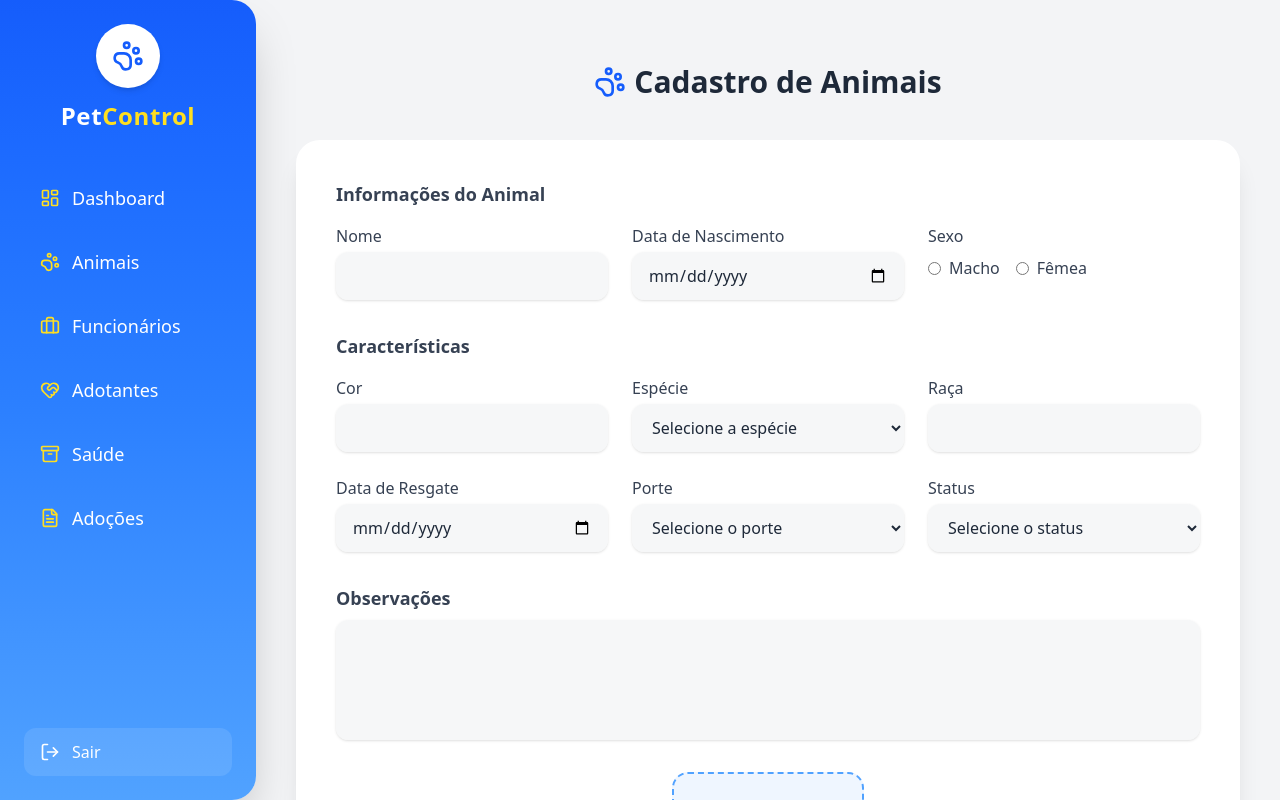
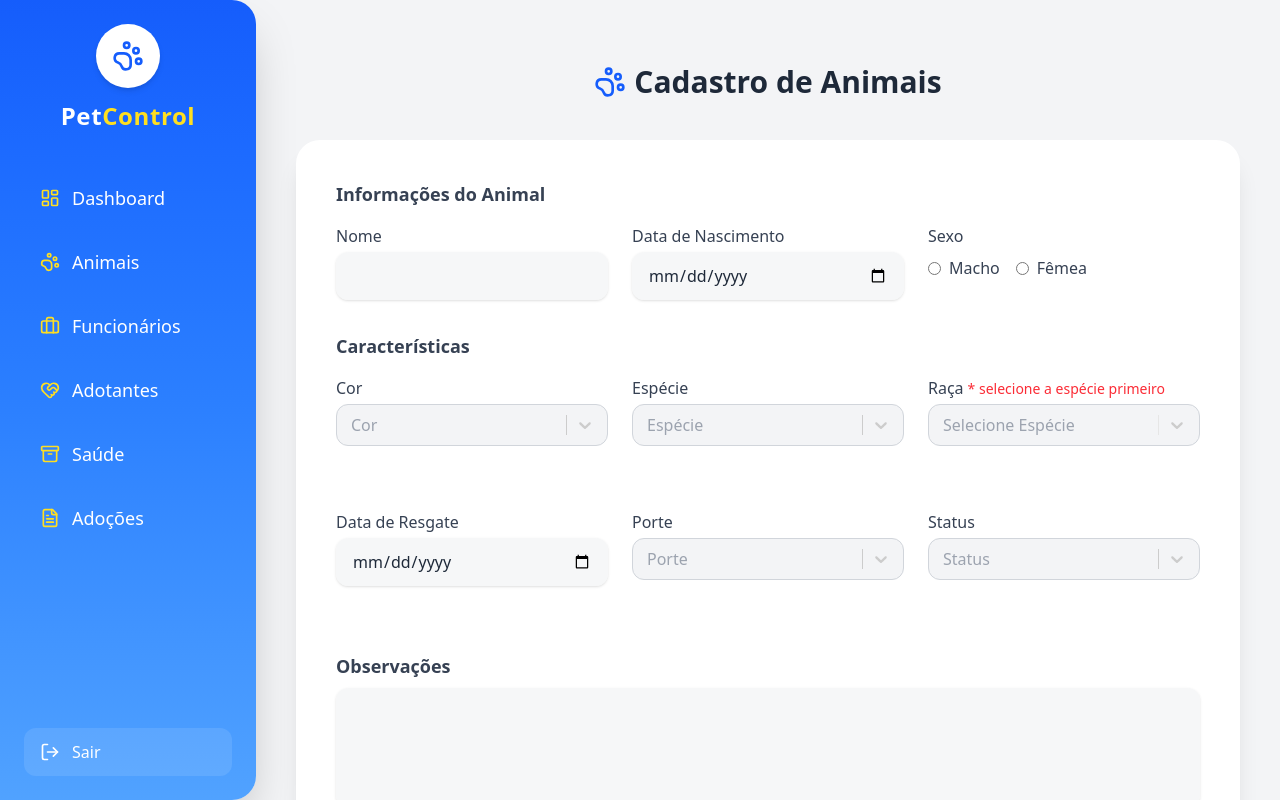
Before and after one commit to NexusTech-Dev/Bonny, a React (Vite) app: page /animals in a window 1280 px wide. Built offline with nearby package versions, Linux system fonts and the light colour scheme; no server answers; the database is empty; sample sign-in values are in the browser's storage.

Commit message:
update: atualiza estilos da tela de registro de animais

```diff
--- a/src/pages/Animal/AnimalRegister.tsx
+++ b/src/pages/Animal/AnimalRegister.tsx
@@ -1,9 +1,11 @@
-import React, { useState } from "react";
-import { motion } from "framer-motion";
-import { PawPrint, Save, Upload } from "lucide-react";
-import { useNavigate } from "react-router-dom";
-import { registerAnimal } from "../../services/animalService.ts";
+import React, {useState} from "react";
+import {motion} from "framer-motion";
+import {PawPrint, Save, Upload} from "lucide-react";
+import {useNavigate} from "react-router-dom";
+import {registerAnimal} from "../../services/animalService.ts";
 import toast from "react-hot-toast";
+import Select from "react-select";
+import { colors, dogBreeds, catBreeds } from "./animalOptions.ts"
 
 export default function AnimalRegister() {
     const [preview, setPreview] = useState<string | null>(null);
@@ -29,9 +31,9 @@ export default function AnimalRegister() {
     const handleChange = (
         e: React.ChangeEvent<HTMLInputElement | HTMLSelectElement | HTMLTextAreaElement>
     ) => {
-        const { name, value } = e.target;
-        setFormData({ ...formData, [name]: value });
-        setErrors({ ...errors, [name]: "" });
+        const {name, value} = e.target;
+        setFormData({...formData, [name]: value});
+        setErrors({...errors, [name]: ""});
     };
 
     const handleImageChange = (e: React.ChangeEvent<HTMLInputElement>) => {
@@ -39,7 +41,7 @@ export default function AnimalRegister() {
         if (file) {
             setPreview(URL.createObjectURL(file));
             setImageFile(file);
-            setErrors({ ...errors, image: "" });
+            setErrors({...errors, image: ""});
         }
     };
 
@@ -87,51 +89,85 @@ export default function AnimalRegister() {
 
     const inputModern = (error?: boolean) =>
         `w-full px-4 py-3 rounded-xl shadow-sm focus:ring-2 focus:outline-none transition placeholder-gray-400 text-gray-800 ` +
-        (error
-            ? "border-2 border-red-500 focus:ring-red-500 bg-red-50"
-            : "bg-gray-100/70 focus:ring-blue-500");
+        (error ? "border-2 border-red-500 focus:ring-red-500 bg-red-50" : "bg-gray-100/70 focus:ring-blue-500");
+
+    const selectStyles = (error?: boolean) => ({
+        control: (base: any) => ({
+            ...base,
+            borderRadius: "0.75rem",
+            padding: "2px 4px",
+            backgroundColor: "#f3f4f6",
+            borderColor: error ? "#ef4444" : "#d1d5db",
+            boxShadow: "none",
+            "&:hover": {borderColor: "#3b82f6"},
+        }),
+        menu: (base: any) => ({
+            ...base,
+            borderRadius: "0.75rem",
+            zIndex: 10,
+            backgroundColor: "#ffffff",
+            boxShadow: "0 4px 14px rgba(0,0,0,0.1)",
+        }),
+        option: (base: any, state: any) => ({
+            ...base,
+            backgroundColor: state.isSelected ? "#3b82f6" : state.isFocused ? "#e0f2fe" : "#ffffff",
+            color: state.isSelected ? "#ffffff" : "#111827",
+            cursor: "pointer",
+            transition: "background-color 0.15s ease",
+        }),
+        placeholder: (base: any) => ({...base, color: "#9ca3af"}),
+        singleValue: (base: any) => ({...base, color: "#1f2937"}),
+    });
 
     const errorStyle = "text-sm text-red-500 mt-1";
 
+    const breedOptions = formData.species === "cachorro" ? dogBreeds : formData.species === "gato" ? catBreeds : [];
+
     return (
-        <div className="min-h-screen flex flex-col items-center px-4 py-10">
+        <div className="relative z-10 min-h-screen flex flex-col items-center px-4 py-10">
             <motion.h1
-                initial={{ opacity: 0, y: -20 }}
-                animate={{ opacity: 1, y: 0 }}
-                transition={{ duration: 0.6 }}
+                initial={{opacity: 0, y: -20}}
+                animate={{opacity: 1, y: 0}}
+                transition={{duration: 0.6}}
                 className="text-2xl md:text-3xl font-extrabold text-gray-800 mb-10 flex items-center gap-2 text-center"
             >
-                <PawPrint className="w-7 h-7 md:w-8 md:h-8 text-blue-600" /> Cadastro de Animais
+                <PawPrint className="w-7 h-7 md:w-8 md:h-8 text-blue-600"/> Cadastro de Animais
             </motion.h1>
 
             <motion.form
                 onSubmit={handleSubmit}
-                initial={{ opacity: 0, scale: 0.95 }}
-                animate={{ opacity: 1, scale: 1 }}
-                transition={{ duration: 0.6 }}
-                className="bg-white w-full max-w-5xl rounded-3xl shadow-xl p-6 md:p-10 space-y-8"
+                initial={{opacity: 0, scale: 0.95}}
+                animate={{opacity: 1, scale: 1}}
+                transition={{duration: 0.6}}
+                className="bg-white w-full max-w-5xl rounded-3xl shadow-xl p-6 md:p-10 space-y-8 overflow-visible"
             >
                 <section>
                     <h2 className="text-lg font-semibold text-gray-700 mb-4">Informações do Animal</h2>
                     <div className="grid grid-cols-1 sm:grid-cols-2 lg:grid-cols-3 gap-6">
                         <div className="flex flex-col">
                             <label className="mb-1 font-medium text-gray-700">Nome</label>
-                            <input type="text" name="name" value={formData.name} onChange={handleChange} className={inputModern(!!errors.name)} />
+                            <input type="text" name="name" value={formData.name} onChange={handleChange}
+                                   className={inputModern(!!errors.name)}/>
                             {errors.name && <span className={errorStyle}>{errors.name}</span>}
                         </div>
+
                         <div className="flex flex-col">
                             <label className="mb-1 font-medium text-gray-700">Data de Nascimento</label>
-                            <input type="date" name="birthDate" value={formData.birthDate} onChange={handleChange} className={inputModern(!!errors.birthDate)} />
+                            <input type="date" name="birthDate" value={formData.birthDate} onChange={handleChange}
+                                   className={inputModern(!!errors.birthDate)}/>
                             {errors.birthDate && <span className={errorStyle}>{errors.birthDate}</span>}
                         </div>
+
                         <div className="flex flex-col">
                             <label className="mb-1 font-medium text-gray-700">Sexo</label>
                             <div className="flex flex-wrap gap-4 items-center mt-1">
                                 <label className="flex items-center gap-2 text-gray-700">
-                                    <input type="radio" name="sex" value="M" onChange={handleChange} className="accent-blue-600" /> Macho
+                                    <input type="radio" name="sex" value="M" onChange={handleChange}
+                                           className="accent-blue-600"/> Macho
                                 </label>
                                 <label className="flex items-center gap-2 text-gray-700">
-                                    <input type="radio" name="sex" value="F" onChange={handleChange} className="accent-blue-600" /> Fêmea
+                                    <input type="radio" name="sex" value="F" onChange={handleChange}
+                                           className="accent-blue-600"/> Fêmea
                                 </label>
                             </div>
                             {errors.sex && <span className={errorStyle}>{errors.sex}</span>}
@@ -142,51 +178,120 @@ export default function AnimalRegister() {
                 <section>
                     <h2 className="text-lg font-semibold text-gray-700 mb-4">Características</h2>
                     <div className="grid grid-cols-1 sm:grid-cols-2 lg:grid-cols-3 gap-6">
-                        <div className="flex flex-col">
+                        <div className="flex flex-col mb-10 text-md">
                             <label className="mb-1 font-medium text-gray-700">Cor</label>
-                            <input type="text" name="color" value={formData.color} onChange={handleChange} className={inputModern(!!errors.color)} />
+                            <Select
+                                options={colors.map((color) => ({label: color, value: color}))}
+                                value={colors.find(c => c === formData.color) ? {
+                                    label: formData.color,
+                                    value: formData.color
+                                } : null}
+                                onChange={(option) => setFormData({...formData, color: option?.value || ""})}
+                                placeholder="Cor"
+                                styles={selectStyles(!!errors.color)}
+                            />
                             {errors.color && <span className={errorStyle}>{errors.color}</span>}
                         </div>
-                        <div className="flex flex-col">
+
+                        <div className="flex flex-col mb-10">
                             <label className="mb-1 font-medium text-gray-700">Espécie</label>
-                            <select name="species" value={formData.species} onChange={handleChange} className={inputModern(!!errors.species)}>
-                                <option value="">Selecione a espécie</option>
-                                <option value="cachorro">Cachorro</option>
-                                <option value="gato">Gato</option>
-                            </select>
+                            <Select
+                                options={[
+                                    {label: "Cachorro", value: "cachorro"},
+                                    {label: "Gato", value: "gato"},
+                                ]}
+                                value={
+                                    formData.species
+                                        ? {
+                                            label: formData.species[0].toUpperCase() + formData.species.slice(1),
+                                            value: formData.species
+                                        }
+                                        : null
+                                }
+                                onChange={(option) => {
+                                    setFormData({...formData, species: option?.value || "", breed: ""});
+                                }}
+                                placeholder="Espécie"
+                                styles={selectStyles(!!errors.species)}
+                            />
                             {errors.species && <span className={errorStyle}>{errors.species}</span>}
                         </div>
-                        <div className="flex flex-col">
-                            <label className="mb-1 font-medium text-gray-700">Raça</label>
-                            <input type="text" name="breed" value={formData.breed} onChange={handleChange} className={inputModern(!!errors.breed)} />
+
+                        <div className="flex flex-col mb-10">
+                            <label className="mb-1 font-medium text-gray-700">
+                                Raça
+                                {!formData.species && (
+                                    <span className="text-red-500 text-sm ml-1">
+                * selecione a espécie primeiro
+            </span>
+                                )}
+                            </label>
+                            <Select
+                                options={breedOptions.map((breed) => ({label: breed, value: breed}))}
+                                value={
+                                    breedOptions.includes(formData.breed)
+                                        ? {label: formData.breed, value: formData.breed}
+                                        : null
+                                }
+                                onChange={(option) => setFormData({...formData, breed: option?.value || ""})}
+                                placeholder={formData.species ? "Raça" : "Selecione Espécie"}
+                                isDisabled={!formData.species}
+                                styles={selectStyles(!!errors.breed)}
+                                noOptionsMessage={() =>
+                                    formData.species === ""
+                                        ? "Selecione uma espécie primeiro"
+                                        : "Nenhuma raça encontrada"
+                                }
+                            />
                             {errors.breed && <span className={errorStyle}>{errors.breed}</span>}
                         </div>
                     </div>
+
                     <div className="grid grid-cols-1 sm:grid-cols-2 lg:grid-cols-3 gap-6 mt-6">
                         <div className="flex flex-col">
                             <label className="mb-1 font-medium text-gray-700">Data de Resgate</label>
-                            <input type="date" name="rescueDate" value={formData.rescueDate} onChange={handleChange} className={inputModern(!!errors.rescueDate)} />
+                            <input type="date" name="rescueDate" value={formData.rescueDate} onChange={handleChange}
+                                   className={inputModern(!!errors.rescueDate)}/>
                             {errors.rescueDate && <span className={errorStyle}>{errors.rescueDate}</span>}
                         </div>
-                        <div className="flex flex-col">
+
+                        <div className="flex flex-col mb-10">
                             <label className="mb-1 font-medium text-gray-700">Porte</label>
-                            <select name="size" value={formData.size} onChange={handleChange} className={inputModern(!!errors.size)}>
-                                <option value="">Selecione o porte</option>
-                                <option value="pequeno">Pequeno</option>
-                                <option value="medio">Médio</option>
-                                <option value="grande">Grande</option>
-                            </select>
+                            <Select
+                                options={[
+                                    {label: "Pequeno", value: "pequeno"},
+                                    {label: "Médio", value: "medio"},
+                                    {label: "Grande", value: "grande"},
+                                ]}
+                                value={
+                                    formData.size
+                                        ? {
+                                            label: formData.size[0].toUpperCase() + formData.size.slice(1),
+                                            value: formData.size
+                                        }
+                                        : null
+                                }
+                                onChange={(option) => setFormData({...formData, size: option?.value || ""})}
+                                placeholder="Porte"
+                                styles={selectStyles(!!errors.size)}
+                            />
                             {errors.size && <span className={errorStyle}>{errors.size}</span>}
                         </div>
-                        <div className="flex flex-col">
+
+                        <div className="flex flex-col mb-10">
                             <label className="mb-1 font-medium text-gray-700">Status</label>
-                            <select name="status" value={formData.status} onChange={handleChange} className={inputModern(!!errors.status)}>
-                                <option value="">Selecione o status</option>
-                                <option value="Disponível">Disponível</option>
-                                <option value="Adotado">Adotado</option>
-                                <option value="Em tratamento">Em tratamento</option>
-                                <option value="Falecido">Falecido</option>
-                            </select>
+                            <Select
+                                options={[
+                                    {label: "Disponível", value: "Disponível"},
+                                    {label: "Adotado", value: "Adotado"},
+                                    {label: "Em tratamento", value: "Em tratamento"},
+                                    {label: "Falecido", value: "Falecido"},
+                                ]}
+                                value={formData.status ? {label: formData.status, value: formData.status} : null}
+                                onChange={(option) => setFormData({...formData, status: option?.value || ""})}
+                                placeholder="Status"
+                                styles={selectStyles(!!errors.status)}
+                            />
                             {errors.status && <span className={errorStyle}>{errors.status}</span>}
                         </div>
                     </div>
@@ -213,20 +318,20 @@ export default function AnimalRegister() {
                         bg-blue-50 hover:bg-blue-100 transition relative overflow-hidden`}
                     >
                         {preview ? (
-                            <img src={preview} alt="Preview" className="w-full h-full object-cover rounded-2xl" />
+                            <img src={preview} alt="Preview" className="w-full h-full object-cover rounded-2xl"/>
                         ) : (
                             <div className="flex flex-col items-center">
-                                <Upload className="w-7 h-7 text-blue-500 mb-2" />
+                                <Upload className="w-7 h-7 text-blue-500 mb-2"/>
                                 <span className="text-xs sm:text-sm text-blue-600 font-medium">Adicionar imagem</span>
                             </div>
                         )}
-                        <input type="file" accept="image/*" className="hidden" onChange={handleImageChange} />
+                        <input type="file" accept="image/*" className="hidden" onChange={handleImageChange}/>
                     </label>
                 </div>
 
                 <div className="flex flex-col sm:flex-row justify-between gap-4">
                     <motion.button
-                        whileTap={{ scale: 0.95 }}
+                        whileTap={{scale: 0.95}}
                         type="button"
                         onClick={() => navigate("/animalList")}
                         className="w-full sm:w-auto px-6 py-3 rounded-2xl bg-gray-600 text-white shadow hover:bg-gray-700 transition font-medium"
@@ -235,12 +340,18 @@ export default function AnimalRegister() {
                     </motion.button>
 
                     <motion.button
-                        whileTap={{ scale: 0.95 }}
+                        whileTap={{scale: 0.95}}
                         type="submit"
                         disabled={loading}
                         className="w-full sm:w-auto flex items-center justify-center gap-2 bg-gradient-to-r from-blue-500 to-blue-700 text-white px-8 py-3 rounded-2xl shadow-lg hover:from-blue-600 hover:to-blue-800 transition font-medium"
                     >
-                        {loading ? "Salvando..." : <><Save className="w-5 h-5" /> Cadastrar</>}
+                        {loading ? (
+                            <span className="animate-pulse">Salvando...</span>
+                        ) : (
+                            <>
+                                <Save className="w-5 h-5"/> Cadastrar
+                            </>
+                        )}
                     </motion.button>
                 </div>
             </motion.form>
--- /dev/null
+++ b/src/pages/Animal/animalOptions.ts
@@ -0,0 +1,28 @@
+export const colors = [
+    "Branco", "Preto", "Cinza", "Marrom", "Caramelo", "Amarelo", "Bege", "Dourado", "Roxo",
+    "Laranja", "Azul", "Verde", "Vermelho", "Rosado", "Malhado", "Rajado", "Cinza Claro",
+    "Cinza Escuro", "Marrom Claro", "Marrom Escuro"
+];
+
+export const dogBreeds = [
+    "Labrador", "SRD", "Golden Retriever", "Bulldog", "Poodle", "Beagle", "Shih Tzu", "Yorkshire",
+    "Pastor Alemão", "Boxer", "Dachshund", "Rottweiler", "Schnauzer", "Pitbull", "Husky",
+    "Cocker Spaniel", "Pug", "Buldogue Francês", "Maltês", "Pinscher", "Chihuahua",
+    "Akita", "Border Collie", "Basset Hound", "Bernese", "Cane Corso", "Doberman",
+    "Fila Brasileiro", "Shar Pei", "Lhasa Apso", "Welsh Corgi", "Shiba Inu", "Samoyed",
+    "Australian Shepherd", "Dogo Argentino", "Pomeranian", "Alaskan Malamute", "Staffordshire Bull Terrier",
+    "Yorkiepoo", "Cavalier King Charles", "Havanese", "Italian Greyhound", "Jack Russell Terrier",
+    "Keeshond", "Mastiff", "Mini Schnauzer", "Norfolk Terrier", "Papillon", "Pekingese",
+    "Scottish Terrier", "Sealyham Terrier", "Shetland Sheepdog", "Silky Terrier", "Tibetan Spaniel",
+    "Welsh Terrier", "Whippet", "Yorkshire Terrier"
+];
+
+export const catBreeds = [
+    "SRD", "Persa", "Siamês", "Maine Coon", "Sphynx", "Ragdoll", "Bengal", "Abissínio", "Exótico",
+    "Birmanês", "Siberiano", "Oriental", "Himalaio", "British Shorthair", "American Shorthair",
+    "Norueguês da Floresta", "Devon Rex", "Cornish Rex", "Balinês", "Scottish Fold", "Ragamuffin",
+    "Toyger", "Munchkin", "Manx", "Chartreux", "Selkirk Rex", "Ocicat", "LaPerm", "Sokoke", "Turco Van",
+    "Angorá Turco", "Khao Manee", "Singapura", "Cymric", "Havana Brown", "Peterbald", "Oriental Longhair",
+    "Snowshoe", "Kurilian Bobtail", "Toybob", "Australian Mist", "Brazilian Shorthair", "Chantilly-Tiffany",
+    "Japanese Bobtail", "Korat", "Napoleon", "Serengeti", "Savannah", "Ukrainian Levkoy", "York Chocolate"
+];
```
